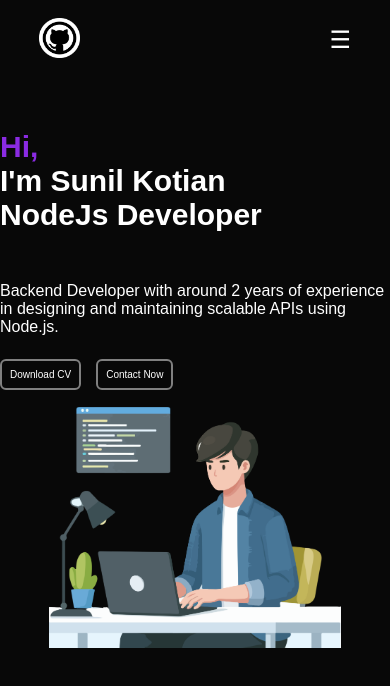
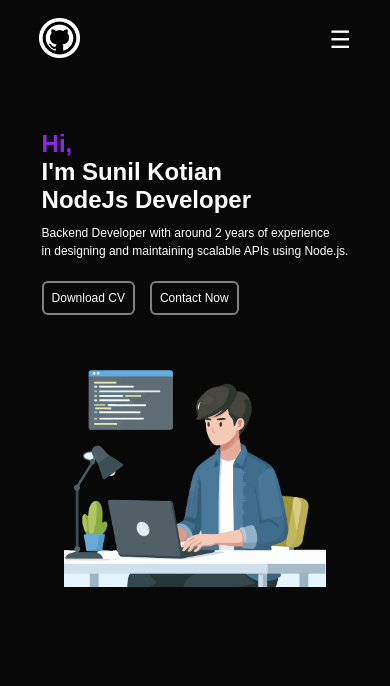
Before and after one commit to sunidk/sunil-portfolio, a React (Create React App) app: page / in a window 390 px wide. Shown: the top 686 px of the page. Built offline with nearby package versions, Linux system fonts and the light colour scheme.

Commit message:
portfolio

```diff
--- a/src/Components/Contact/Contact.css
+++ b/src/Components/Contact/Contact.css
@@ -49,6 +49,7 @@
 
 @media (max-width: 480px) {
   .contact {
+    margin-top: 50px;
     flex-direction: column;
     gap: 15%;
   }
@@ -63,7 +64,7 @@
   }
 
   .contact-img {
-    margin-bottom: 20px;
-    width: 75%;
+    margin-bottom: 40px;
+    width: 65%;
   }
 }
--- a/src/Components/Home/Home.css
+++ b/src/Components/Home/Home.css
@@ -5,6 +5,10 @@
   gap: 8%;
   align-items: center;
   margin-top: 50px;
+  max-width: 1200px;
+  margin-left: auto;
+  margin-right: auto;
+  padding: 0 20px;
 }
 
 button {
@@ -15,6 +19,11 @@ button {
   border-radius: 6px;
   font-size: 14px;
   cursor: pointer;
+  transition: background-color 0.3s;
+}
+
+button:hover {
+  background-color: #333;
 }
 
 .btn-div {
@@ -24,6 +33,7 @@ button {
 
 .about-img {
   width: 35%;
+  max-width: 400px;
 }
 
 .about div {
@@ -31,9 +41,10 @@ button {
   font-weight: bold;
 }
 
-p{
+p {
   margin-top: 50px;
   margin-bottom: 15px;
+  line-height: 1.5;
 }
 
 @media (max-width: 768px) {
@@ -53,11 +64,17 @@ p{
     padding: 10px;
     font-size: 14px;
   }
+
+  p {
+    margin-top: 10px;
+    margin-bottom: 20px;
+    font-size: 12px;
+  }
 }
 
 @media (max-width: 480px) {
   .about div {
-    font-size: 30px;
+    font-size: 24px;
   }
 
   .about-img {
@@ -66,6 +83,13 @@ p{
 
   button {
     padding: 8px;
-    font-size: 10px;
+    margin-bottom: 40px;
+    font-size: 12px;
+  }
+
+  p {
+    margin-top: 10px;
+    margin-bottom: 20px;
+    font-size: 12px;
   }
 }
```
